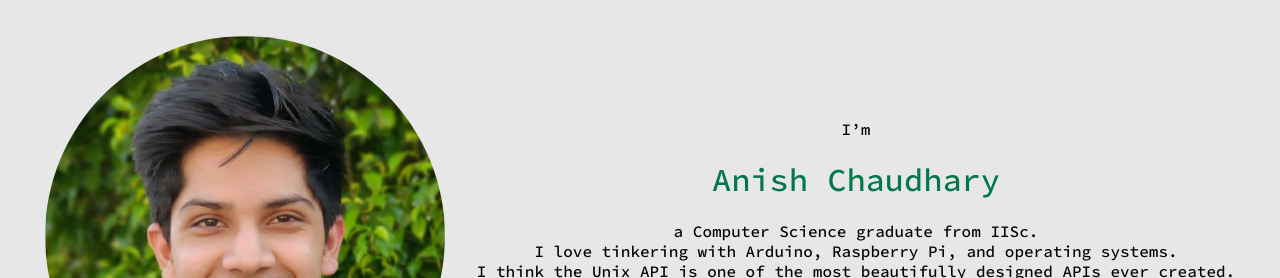
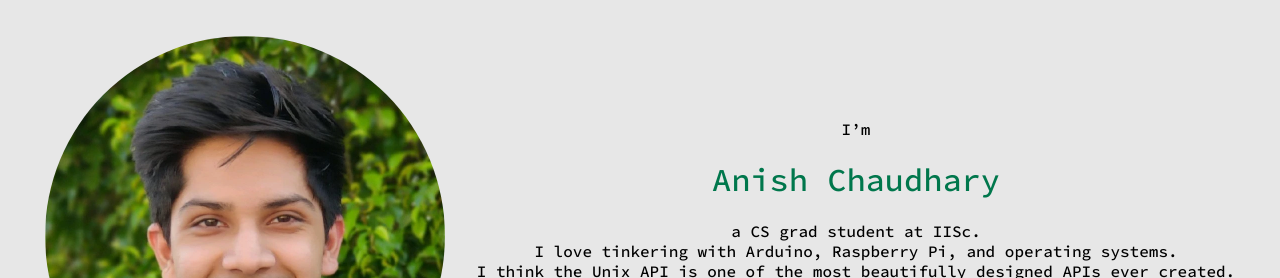
Before and after one commit to kingpin27/0x4D65, a plain HTML site: page index.html in a window 1280 px wide. Shown: the top 278 px of the page. Drawn offline with Linux system fonts and the light colour scheme.

Commit message:
FIX: grad intro

```diff
--- a/index.html
+++ b/index.html
@@ -17,7 +17,7 @@
             <img src="profile.webp" alt="Anish Chaudhary" id="profile-pic">
         </div>
         <div class="source-code-pro-dsasdas">
-            I’m <h1 id="name" class="source-code-pro-dsasdas">Anish Chaudhary</h1> a Computer Science graduate from IISc.<br />
+            I’m <h1 id="name" class="source-code-pro-dsasdas">Anish Chaudhary</h1> a CS grad student at IISc.<br />
             I love tinkering with Arduino, Raspberry Pi, and operating systems.<br />
             I think the Unix API is one of the most beautifully designed APIs ever created.<br />
             <div id="social-links">
```
